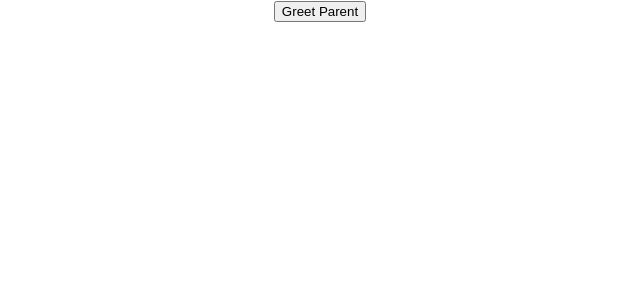
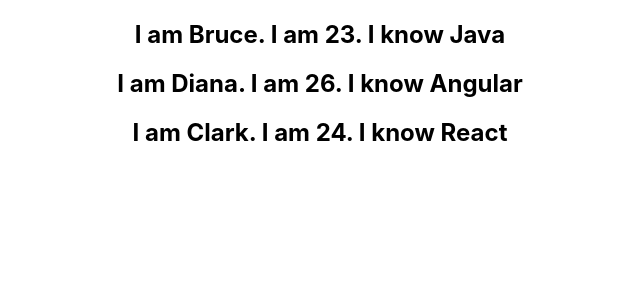
Before and after one commit to prabhagar/ReactProject, a React (Create React App) app: page / in a window 1280 px wide. Shown: the top 300 px of the page, without its empty margins (320-960 px from the left). Built offline with nearby package versions, Linux system fonts and the light colour scheme.

Commit message:
Conditional and List Rendering

```diff
--- a/src/App.js
+++ b/src/App.js
@@ -10,12 +10,16 @@
 import ClassClick from './Components/ClassClick';
 import EventBind from './Components/EventBind';
 import ParentComponent from './Components/ParentComponent';
+import UserGreeting from './Components/UserGreeting';
+import NameList from './Components/NameList';
 
 class App extends Component {
   render() {
     return (
       <div className="App">
-      <ParentComponent />
+      <NameList />
+      {/* <UserGreeting /> */}
+      {/* <ParentComponent /> */}
       {/* <EventBind /> */}
       {/* <FunctionClick />
       <ClassClick /> */}
--- /dev/null
+++ b/src/Components/NameList.js
@@ -0,0 +1,40 @@
+import React from 'react'
+import Person from './Person';
+
+function NameList() {
+    const names = ['Bruce', 'Diana', 'Clark']
+
+    const persons = [
+        {
+            id:1,
+            name:'Bruce',
+            age: 23,
+            skill: 'Java'
+        },
+        {
+            id:1,
+            name:'Diana',
+            age: 26,
+            skill: 'Angular'
+        },
+        {
+            id:1,
+            name:'Clark',
+            age: 24,
+            skill: 'React'
+        }
+
+    ]
+
+    // const nameList = names.map(name => <h2>{name}</h2>)
+//   return (
+    // <div>{
+        // nameList
+       const personList= persons.map(person => <Person person = {person} />)
+       return <div>{personList}</div>
+    // }
+    // </div>
+//   )
+}
+
+export default NameList
--- /dev/null
+++ b/src/Components/Person.js
@@ -0,0 +1,11 @@
+import React from 'react'
+
+function Person({person}) {
+  return (
+    <div>
+      <h2>I am {person.name}. I am {person.age}. I know {person.skill}</h2>
+    </div>
+  )
+}
+
+export default Person
--- /dev/null
+++ b/src/Components/UserGreeting.js
@@ -0,0 +1,48 @@
+import React, { Component } from 'react'
+
+class UserGreeting extends Component {
+
+    constructor(props) {
+      super(props)
+
+      this.state = {
+         isLoggedIn: false
+      }
+    }
+
+
+  render() {
+    return this.state.isLoggedIn && <div>Welcome Prabhagar</div>
+
+
+    // return this.state.isLoggedIn ? (
+    //     <div>Welcome Prabhagar</div>
+    // ) : (
+    //     <div>Welcome Guest</div>
+    // )
+
+    // let message
+    // if(this.state.isLoggedIn){
+    //     message = <div>Welcome Prabhagar</div>
+    // } else {
+    //     message = <div>Welcome Guest</div>
+    // }
+
+    // return <div>{message}</div>
+
+    //   if(this.state.isLoggedIn){
+    //       return <div>Welcome Prabhagar</div>
+    //   } else {
+    //       return <div>Welcome Guest</div>
+    //   }
+
+    // return (
+    //   <div>
+    //     <div>Welcome Prabhagar</div>
+    //     <div>Welcome Guest</div>
+    //   </div>
+    // )
+  }
+}
+
+export default UserGreeting
```
